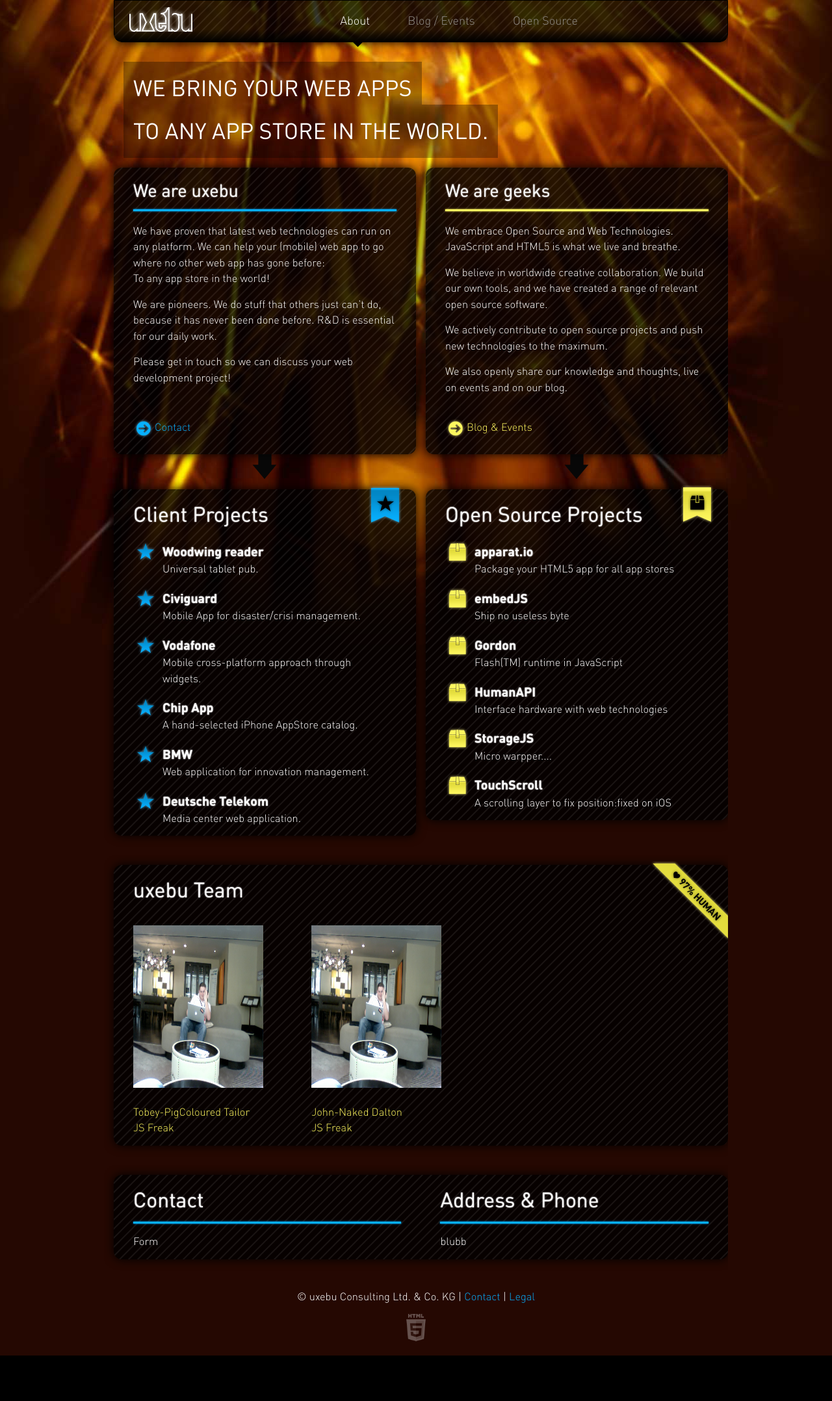
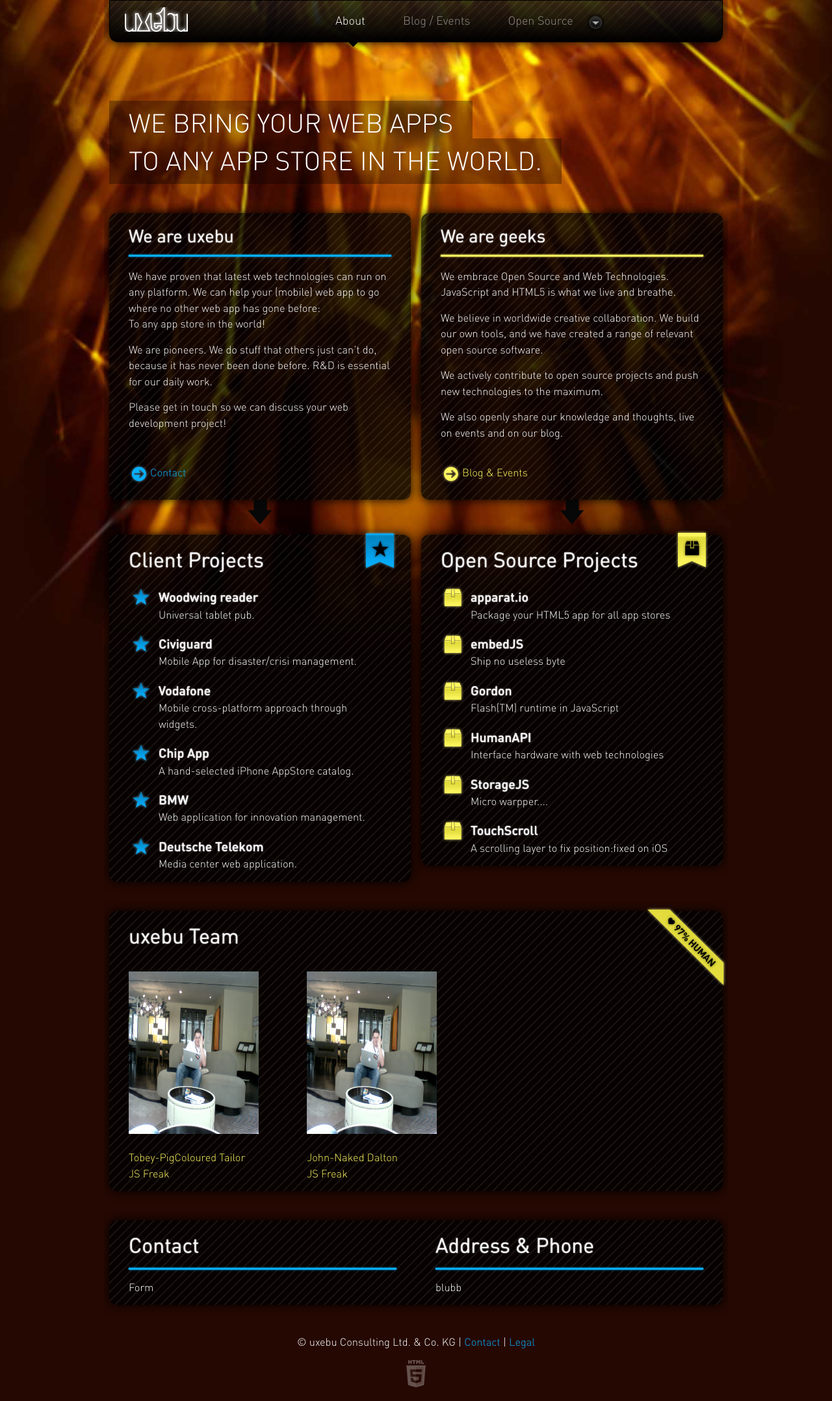
Before and after one commit to nitzan/uxebu.com, a PHP site: page /home.html in a window 1280 px wide. Shown: the whole page at 65% size. Before the commit the page ends 2086 px from the top, so only its background shows below. Run offline with PHP 8.4, Linux system fonts and the light colour scheme; style sheets or scripts are compiled from the project's sources; some libraries are stand-ins or nearby versions.

Commit message:
More styling superpower

```diff
--- a/release/home.html
+++ b/release/home.html
@@ -12,7 +12,7 @@
 <body id="top">
 	<div class="container">
 		<div class="row">
-			<div class="mod mod-skin3 no-top-radius mhl">
+			<div class="mod mod-skin3 no-top-radius">
 				<div class="bd">
 					<div class="col-4">
 						<h1 style="font-size:1em;margin:5px 10px;"><img alt="uxebu" style="display:inline;vertical-align:text-bottom;" src="static/img/logo_glow_small.png"></h1>
@@ -21,7 +21,7 @@
 						<ul class="nav">
 							<li class="active list-el list-el-hz"><a href="#">About</a></li>
 							<li class="list-el list-el-hz"><a href="#">Blog / Events</a></li>
-							<li class="list-el list-el-hz"><a href="#table">Open Source</a></li>
+							<li class="list-el list-el-hz"><a href="#table" class="dropdown-arrow">Open Source</a></li>
 						</ul>
 					</div>
 				</div>
@@ -30,8 +30,8 @@
 	</div>
 	<div class="container">
 		<div class="row">
-			<h1 id="basic" class="lucent upper mvn" style="display:inline-block;padding-bottom:0;">WE BRING YOUR WEB APPS</h1>
-			<h1 class="lucent upper mvn" style="display:inline-block;">TO ANY APP STORE IN THE WORLD.</h1>
+			<h1 id="basic" class="lucent upper pbs" style="margin-top: 60px;">WE BRING YOUR WEB APPS</h1>
+			<h1 class="lucent upper" style="margin-bottom: 30px;">TO ANY APP STORE IN THE WORLD.</h1>
 		</div>
 
 		<div class="row">
--- a/release/static/less/core.less
+++ b/release/static/less/core.less
@@ -1,6 +1,6 @@
 /* ====== Headings ====== */
 /* .h1-.h6 classes should be used to maintain the semantically appropriate heading levels - NOT for use on non-headings */
-h1,.h1{font-size:210%;font-weight:normal;font-style:normal;color:@heading-base-color;}
+h1,.h1{font-size:245%;font-weight:100;font-style:normal;color:@heading-base-color;}
 h2,.h2{font-size:196%;font-weight:normal;font-style:normal;color:@heading-base-color;}
 h3,.h3{font-size:167%;font-weight:normal;font-style:normal;color:@heading-base-color;}
 h4,.h4{font-size:120%;font-weight:bold;font-style:normal;color:@heading-base-color;}
@@ -39,50 +39,6 @@ h1,h2,h3,h4,h5,h6,img{.pbn;}
 pre{background:#111;color:#fff;padding:@large-padding;overflow:auto;}
 pre ol{margin:0;}
 table h1,table h2,table h3,table h4,table h5,table h6,table p,table ul,table ol,table dl{padding:0;margin-left:0;margin-right:0;}
-/* spacing helpers
-p,m = padding,margin
-a,t,r,b,l,h,v = all,top,right,bottom,left,horizontal,vertical
-s,m,l,n = small(5px),medium(10px),large(20px),none(0px)
-*/
-.ptn,.pvn,.pan{padding-top:0;}
-.ptm,.pvm,.pam{padding-top:@medium-padding;}
-.pts,.pvs,.pas{padding-top:@small-padding;}
-.ptl,.pvl,.pal{padding-top:@large-padding;}
-.ptx,.pvx,.pax{padding-top:@extra-large-padding;}
-.prn,.phn,.pan{padding-right:0;}
-.prm,.phm,.pam{padding-right:@medium-padding;}
-.prs,.phs,.pas{padding-right:@small-padding;}
-.prl,.phl,.pal{padding-right:@large-padding;}
-.pbn,.pvn,.pan{padding-bottom:0;}
-.pbm,.pvm,.pam{padding-bottom:@medium-padding;}
-.pbs,.pvs,.pas{padding-bottom:@small-padding;}
-.pbl,.pvl,.pal{padding-bottom:@large-padding;}
-.pbx,.pvx,.pax{padding-bottom:@extra-large-padding;}
-.pln,.phn,.pan{padding-left:0;}
-.plm,.phm,.pam{padding-left:@medium-padding;}
-.pll,.phl,.pal{padding-left:@large-padding;}
-.pls,.phs,.pas{padding-left:@small-padding;}
-.mtx,.mvx,.max{margin-top:@extra-large-margin;}
-.mtl,.mvl,.mal{margin-top:@large-margin;}
-.mtn,.mvn,.man{margin-top:0;}
-.mtm,.mvm,.mam{margin-top:@medium-margin;}
-.mts,.mvs,.mas{margin-top:@small-margin;}
-.mrn,.mhn,.man{margin-right:0;}
-.mrm,.mhm,.mam{margin-right:@medium-margin;}
-.mrs,.mhs,.mas{margin-right:@small-margin;}
-.mrl,.mhl,.mal{margin-right:@large-margin;}
-.mrx,.mhx,.max{margin-right:@extra-large-margin;}
-.mbn,.mvn,.man{margin-bottom:0;}
-.mbx,.mvx,.max{margin-bottom:@extra-large-margin;}
-.mbl,.mvl,.mal{margin-bottom:@large-margin;}
-.mbm,.mvm,.mam{margin-bottom:@medium-margin;}
-.mbs,.mvs,.mas{margin-bottom:@small-margin;}
-.mln,.mhn,.man{margin-left:0;}
-.mlx,.mhx,.max{margin-left:@extra-large-margin;}
-.mll,.mhl,.mal{margin-left:@large-margin;}
-.mlm,.mhm,.mam{margin-left:@medium-margin;}
-.mls,.mhs,.mas{margin-left:@small-margin;}
-
 /* ====== Data Table ====== */
 /* from oocss: 2011-02-03 */
 
--- /dev/null
+++ b/release/static/less/spacing.less
@@ -0,0 +1,45 @@
+/* spacing helpers
+p,m = padding,margin
+a,t,r,b,l,h,v = all,top,right,bottom,left,horizontal,vertical
+s,m,l,n = small(5px),medium(10px),large(20px),none(0px)
+*/
+.ptn,.pvn,.pan{padding-top:0;}
+.ptm,.pvm,.pam{padding-top:@medium-padding;}
+.pts,.pvs,.pas{padding-top:@small-padding;}
+.ptl,.pvl,.pal{padding-top:@large-padding;}
+.ptx,.pvx,.pax{padding-top:@extra-large-padding;}
+.prn,.phn,.pan{padding-right:0;}
+.prm,.phm,.pam{padding-right:@medium-padding;}
+.prs,.phs,.pas{padding-right:@small-padding;}
+.prx,.phx,.pax{padding-right:@extra-large-padding;}
+.prl,.phl,.pal{padding-right:@large-padding;}
+.pbn,.pvn,.pan{padding-bottom:0;}
+.pbm,.pvm,.pam{padding-bottom:@medium-padding;}
+.pbs,.pvs,.pas{padding-bottom:@small-padding;}
+.pbl,.pvl,.pal{padding-bottom:@large-padding;}
+.pbx,.pvx,.pax{padding-bottom:@extra-large-padding;}
+.pln,.phn,.pan{padding-left:0;}
+.plm,.phm,.pam{padding-left:@medium-padding;}
+.pll,.phl,.pal{padding-left:@large-padding;}
+.plx,.phx,.pax{padding-left:@extra-large-padding;}
+.pls,.phs,.pas{padding-left:@small-padding;}
+.mtx,.mvx,.max{margin-top:@extra-large-margin;}
+.mtl,.mvl,.mal{margin-top:@large-margin;}
+.mtn,.mvn,.man{margin-top:0;}
+.mtm,.mvm,.mam{margin-top:@medium-margin;}
+.mts,.mvs,.mas{margin-top:@small-margin;}
+.mrn,.mhn,.man{margin-right:0;}
+.mrm,.mhm,.mam{margin-right:@medium-margin;}
+.mrs,.mhs,.mas{margin-right:@small-margin;}
+.mrl,.mhl,.mal{margin-right:@large-margin;}
+.mrx,.mhx,.max{margin-right:@extra-large-margin;}
+.mbn,.mvn,.man{margin-bottom:0;}
+.mbx,.mvx,.max{margin-bottom:@extra-large-margin;}
+.mbl,.mvl,.mal{margin-bottom:@large-margin;}
+.mbm,.mvm,.mam{margin-bottom:@medium-margin;}
+.mbs,.mvs,.mas{margin-bottom:@small-margin;}
+.mln,.mhn,.man{margin-left:0;}
+.mlx,.mhx,.max{margin-left:@extra-large-margin;}
+.mll,.mhl,.mal{margin-left:@large-margin;}
+.mlm,.mhm,.mam{margin-left:@medium-margin;}
+.mls,.mhs,.mas{margin-left:@small-margin;}
--- a/release/static/less/style.less
+++ b/release/static/less/style.less
@@ -6,3 +6,4 @@
 @import "font.less";
 @import "core.less";
 @import "uxebu.less";
+@import "spacing.less";
--- a/release/static/less/uxebu.less
+++ b/release/static/less/uxebu.less
@@ -25,7 +25,7 @@ h1,h2,h3,h4,h5,h6 {
 pre {
 	margin:@large-margin;
 }
-.lucent{background: url("../img/bg_trans.png") repeat center top;padding:@large-padding;}
+.lucent{background: url("../img/bg_trans.png") repeat center top;.pal;.phx;display:inline-block;line-height:1;.mvn;.mhm;}
 .upper{text-transform:uppercase;text-shadow:none;}
 code{font-family:Inconsolata;}
 
@@ -81,8 +81,7 @@ code{font-family:Inconsolata;}
 	.mtl;
 	margin-right: 2px;
 	.mbx;
-	.mll;
-	.mrn;
+	.mhm;
 	> .ft {
 		.pbl;
 	}
@@ -104,7 +103,7 @@ code{font-family:Inconsolata;}
 	.border-radius(12px);
 	background-image: url(../img/bg_stripe.png);
 	background-image: -moz-linear-gradient(center top, rgba(0,0,0,0) 70%, rgba(0,0,0,1) 100%), url(../img/bg_stripe.png);
-	background-image: -webkit-gradient(linear, 0% 70%, 0% 100%, from(rgba(0,0,0,0)), to(rgba(0,0,0,1))), url(../img/bg_stripe.png);
+	background-image: -webkit-gradient(linear, 0% 0%, 0% 100%, from(rgba(80,80,80,.2)), to(rgb(0,0,0))), url(../img/bg_stripe.png);
 	background-image: -o-linear-gradient(center top, rgba(0,0,0,0) 70%, rgba(0,0,0,1) 100%), url(../img/bg_stripe.png);
 	background-image: linear-gradient(center top, rgba(0,0,0,0) 70%, rgba(0,0,0,1) 100%), url(../img/bg_stripe.png);
 	background-repeat: repeat, repeat;
@@ -112,8 +111,7 @@ code{font-family:Inconsolata;}
 	border: 1px solid #000;
 	.box-shadow(0px 0px 15px #000, 15, #000000);
 	.mbx;
-	.mll;
-	.mrn;
+	.mhm;
 }
 
 .scroller-box {
@@ -335,6 +333,6 @@ a.tag:hover, a.tag:focus, a.tag:visited,
 
 	h4 {
 		.pts;
-		font-weight: bold;
+		font-weight: 600;
 	}
 }
--- a/release/static/less/variables.less
+++ b/release/static/less/variables.less
@@ -4,8 +4,8 @@
 @extra-large-margin:30px;
 @large-padding:15px;
 @large-margin:15px;
-@medium-padding:7px;
-@medium-margin:7px;
+@medium-padding:8px;
+@medium-margin:8px;
 @small-padding:3px;
 @small-margin:3px;
 @link-color:#FEF75F;
--- a/src/static/less/style.less
+++ b/src/static/less/style.less
@@ -6,3 +6,4 @@
 @import "font.less";
 @import "core.less";
 @import "uxebu.less";
+@import "spacing.less";
--- a/src/static/less/variables.less
+++ b/src/static/less/variables.less
@@ -4,8 +4,8 @@
 @extra-large-margin:30px;
 @large-padding:15px;
 @large-margin:15px;
-@medium-padding:7px;
-@medium-margin:7px;
+@medium-padding:8px;
+@medium-margin:8px;
 @small-padding:3px;
 @small-margin:3px;
 @link-color:#FEF75F;
```
Also changed, not shown: src/home.html (+4 -4 lines), src/static/less/core.less (+1 -45 lines), src/static/less/spacing.less (added, +45 -0 lines), src/static/less/uxebu.less (+5 -7 lines).
